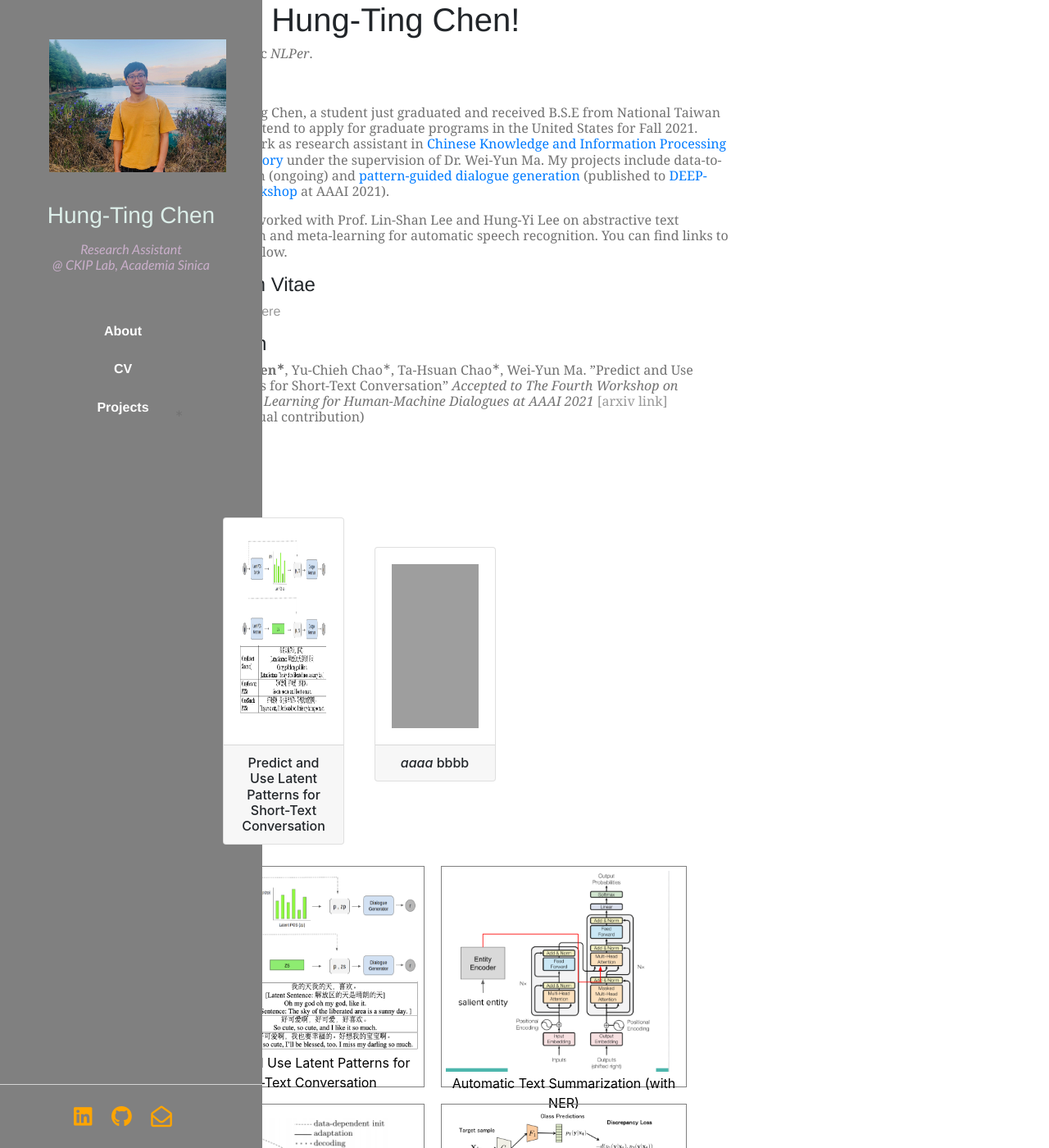
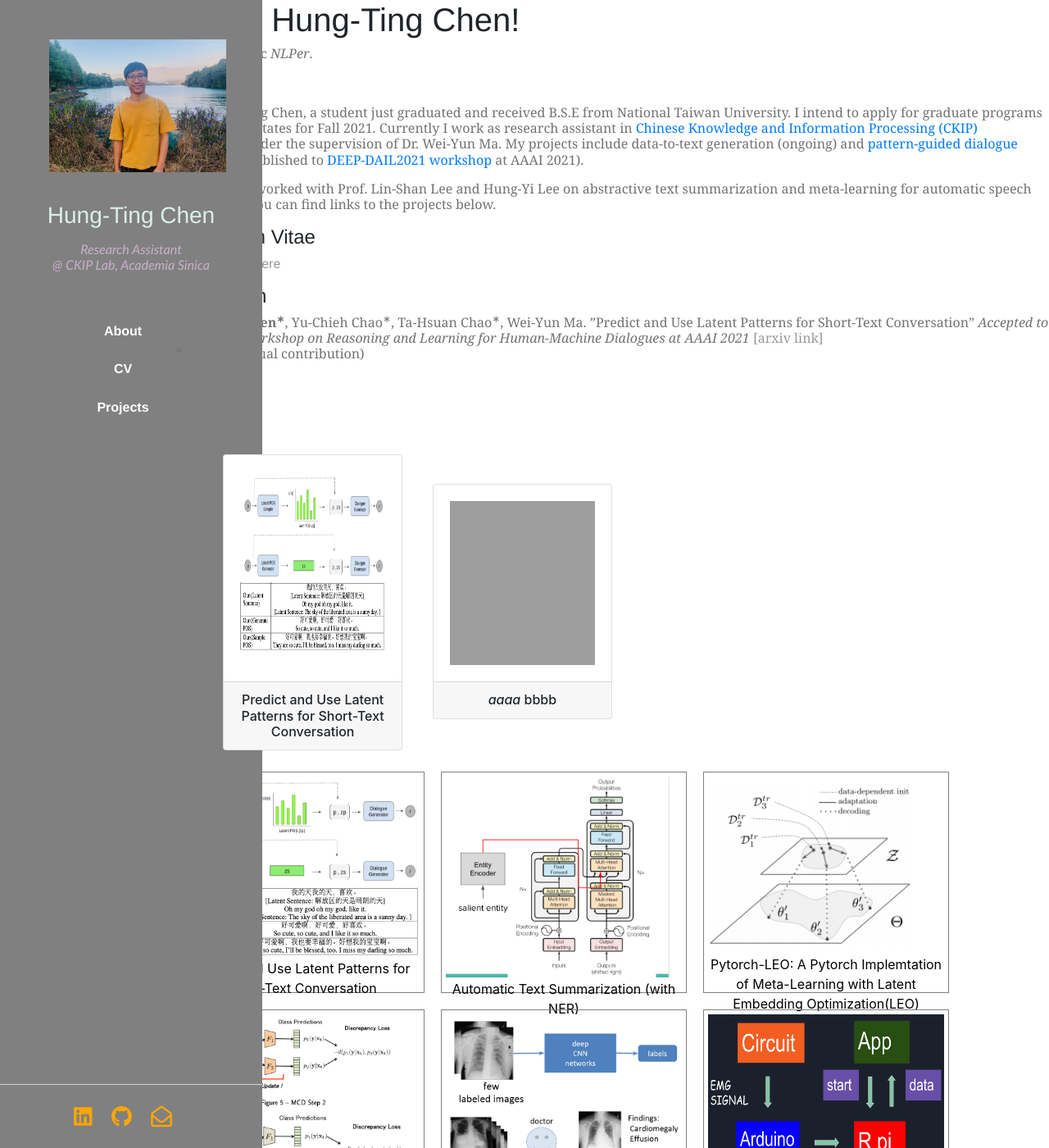
Before and after one commit to timchen0618/timchen0618.github.io, a Jekyll site: the page index.html, which Jekyll copies as it is, in a window 1280 px wide and 1400 px high. Shown: the whole window at 82% size. Built offline with Jekyll 4.4.1, drawn with Linux system fonts in a browser that asks for light colours; nearby versions of some CDN libraries.

Commit message:
modify layout

```diff
--- a/css/main.css
+++ b/css/main.css
@@ -1,4 +1,4 @@
-body { margin: 60px auto; width: 70%; }
+body { margin: 22em auto; width: auto; }
 
 /*a { text-decoration: none; color: #999; }*/
 a { text-decoration: none; color: black; }
```
